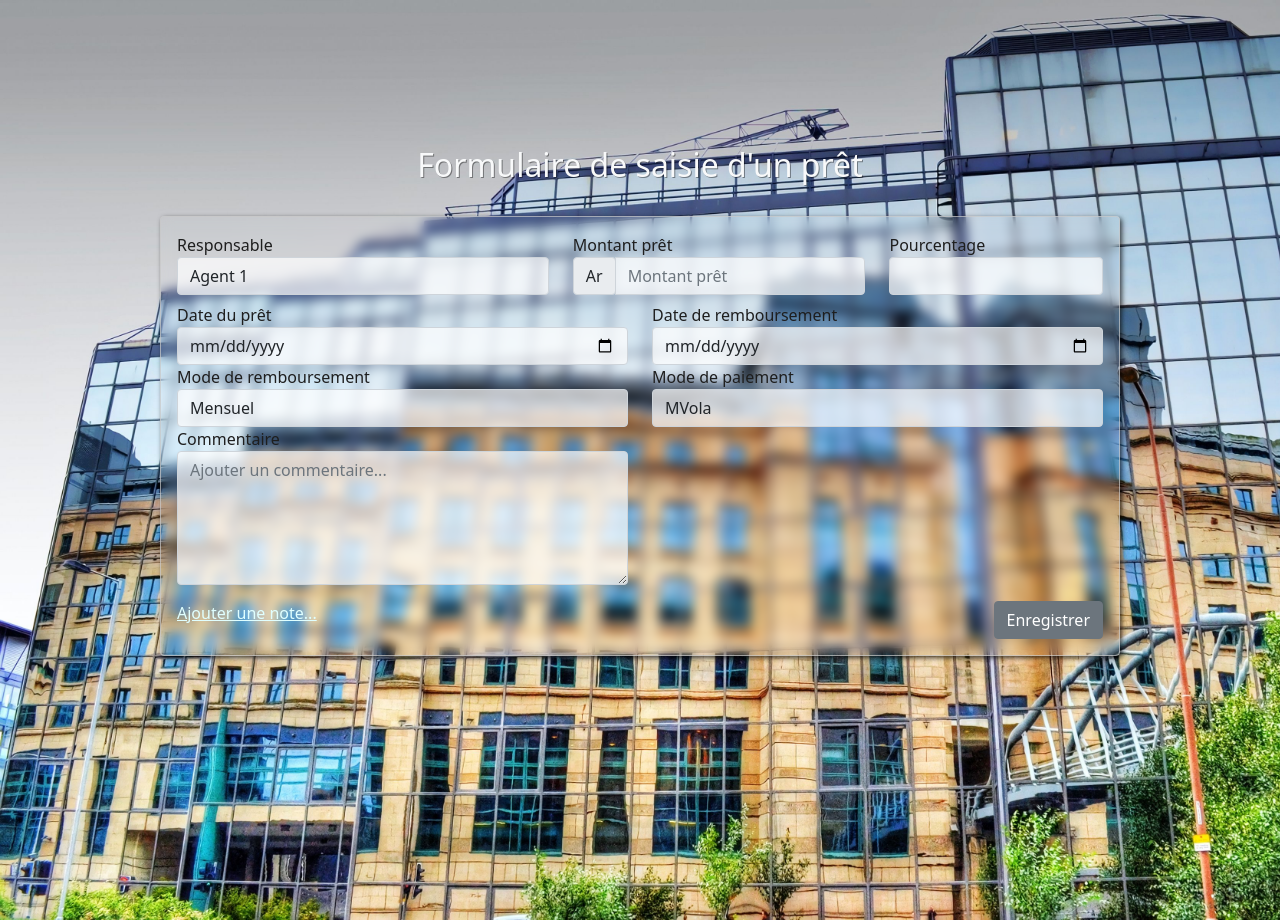
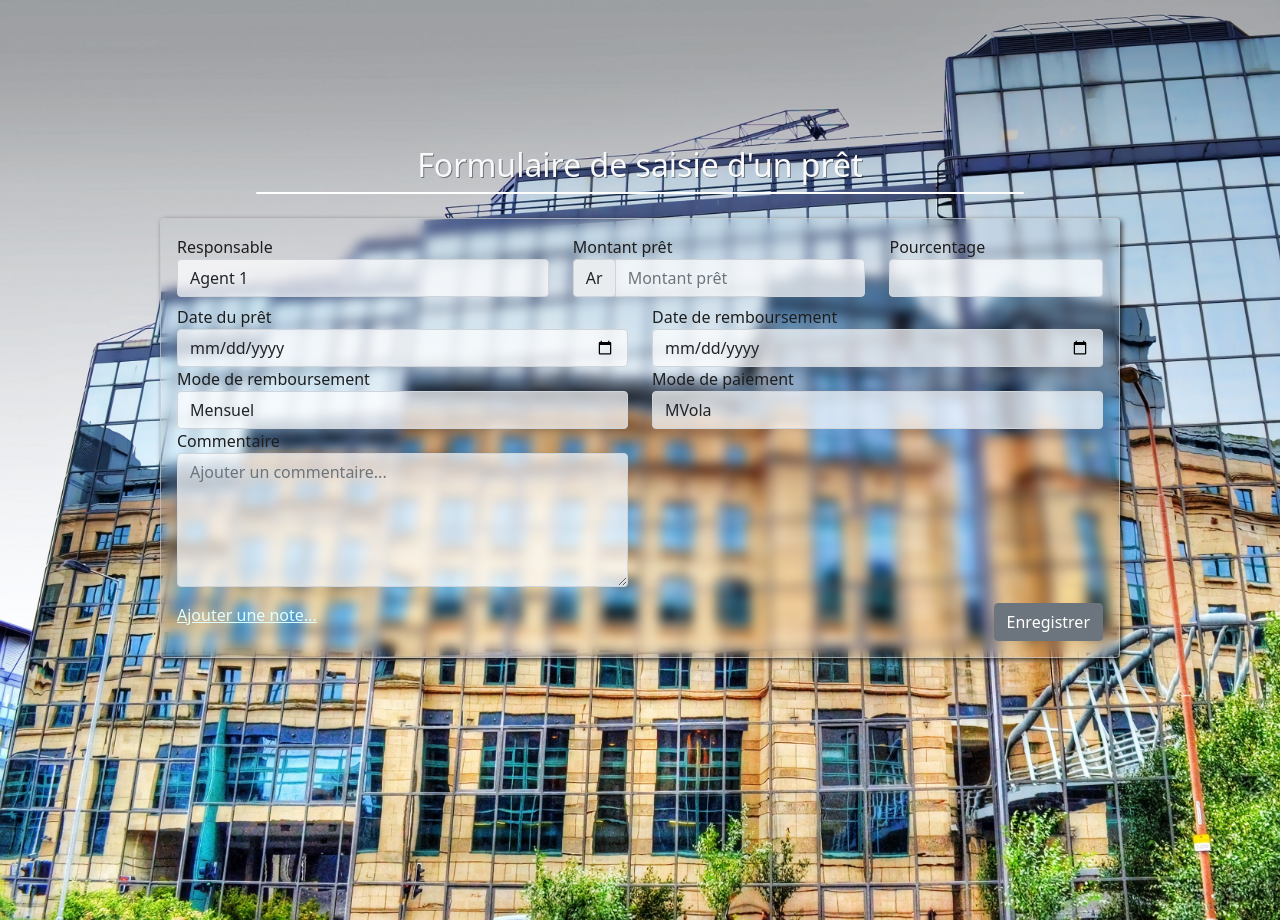
Before and after one commit to acf-patrick/bank, a PHP site: page /assets/html/form.html in a window 1280 px wide. Run offline with PHP 8.4, Linux system fonts and the light colour scheme.

Commit message:
form title bar animation

```diff
--- a/assets/css/form.css
+++ b/assets/css/form.css
@@ -8,9 +8,31 @@
   background: rgba(255, 255, 255, 0.7);
 }
 
+@-webkit-keyframes slide-bar {
+  0% {
+    width: 0;
+  }
+}
+
+@keyframes slide-bar {
+  0% {
+    width: 0;
+  }
+}
+
+.underline {
+  width: 80%;
+  height: 2px;
+  border-radius: 10px;
+  margin: auto;
+  background: white;
+  -webkit-animation: slide-bar 1s 1s backwards ease-in-out;
+          animation: slide-bar 1s 1s backwards ease-in-out;
+}
+
 main {
   height: 100vh;
-  overflow: hidden;
+  overflow: scroll;
   background: url("../images/2312056.jpg") no-repeat;
   background-size: cover;
 }
@@ -21,17 +43,17 @@ h2 {
 
 @-webkit-keyframes slide-down {
   0% {
-    opacity: 0.5;
-    -webkit-transform: translateY(-20px);
-            transform: translateY(-20px);
+    opacity: 0;
+    -webkit-transform: translateY(-30px);
+            transform: translateY(-30px);
   }
 }
 
 @keyframes slide-down {
   0% {
-    opacity: 0.5;
-    -webkit-transform: translateY(-20px);
-            transform: translateY(-20px);
+    opacity: 0;
+    -webkit-transform: translateY(-30px);
+            transform: translateY(-30px);
   }
 }
 
--- a/assets/css/form.scss
+++ b/assets/css/form.scss
@@ -7,9 +7,26 @@
     background: rgba(255, 255, 255, 0.7);
 }
 
+@keyframes slide-bar {
+    0% {
+        width: 0;
+    }
+}
+
+$form-slide-duration: 1s;
+
+.underline {
+    width: 80%;
+    height: 2px;
+    border-radius: 10px;
+    margin: auto;
+    background: white;
+    animation: slide-bar $form-slide-duration 1s backwards ease-in-out;
+}
+
 main {
     height: 100vh;
-    overflow: hidden;
+    overflow: scroll;
     background: url('../images/2312056.jpg') no-repeat;
     background-size: cover;
 }
@@ -20,13 +37,13 @@ h2 {
 
 @keyframes slide-down {
     0% {
-        opacity: 0.5;
-        transform: translateY(-20px);
+        opacity: 0;
+        transform: translateY(-30px);
     }
 }
 
 form {
-    animation: slide-down 1s both ease-out;
+    animation: slide-down $form-slide-duration both ease-out;
 
     // background: rgba(0, 0, 0, 0.5);
     backdrop-filter: blur(6px);
--- a/assets/html/form.html
+++ b/assets/html/form.html
@@ -10,8 +10,9 @@
 </head>
 <body>
     <main class="d-flex justify-content-center"><div class="wrapper">
-    <div class="d-flex justify-content-around py-2 mb-3">
-        <h2 class="text-light">Formulaire de saisie d'un prêt</h2>
+    <div class="py-2 mb-3">
+        <h2 class="text-light text-center">Formulaire de saisie d'un prêt</h2>
+        <div class="underline"></div>
     </div>
     <form class="form container-fluid rounded p-2 p-md-3">
         <div class="row">
```
Also changed, not shown: 1 other file.
